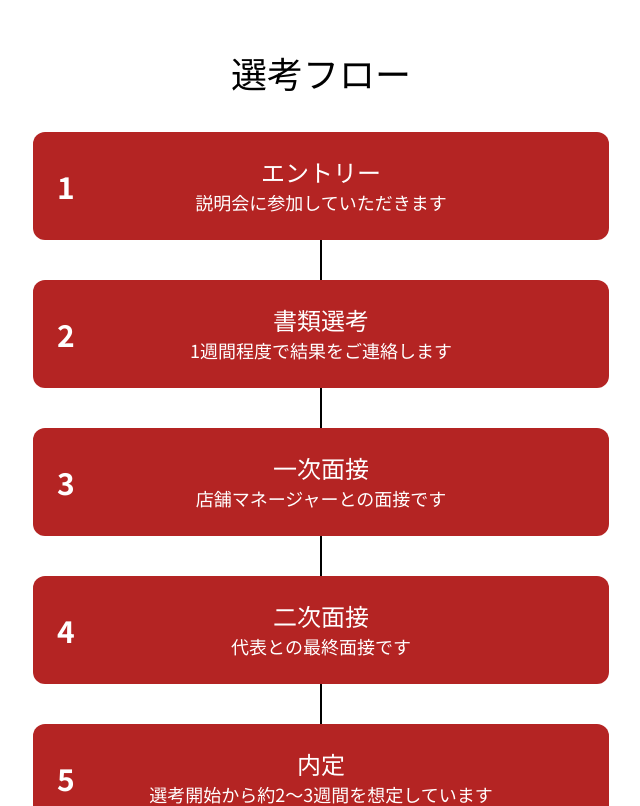
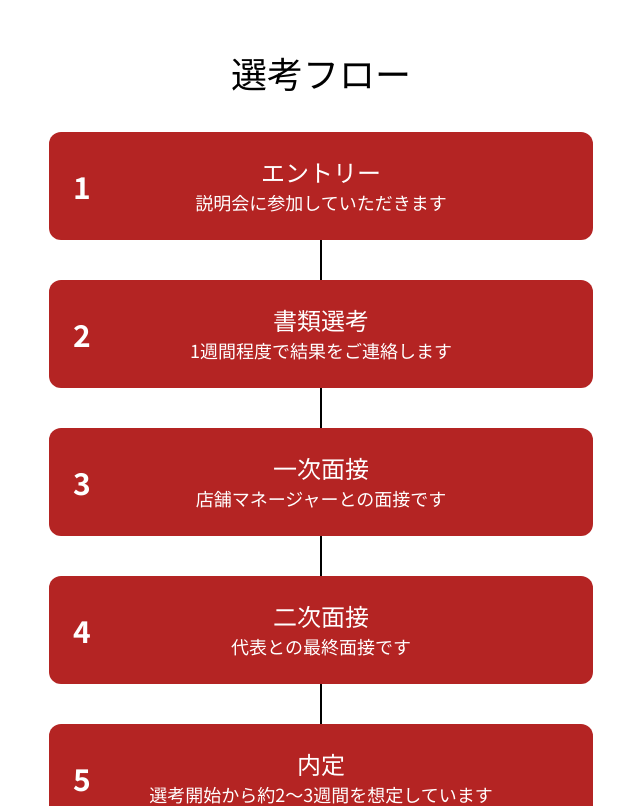
Before and after one commit to kyawnyanlynn/Piumore-CorporateSite, a React (Vite) app: page /recruitindex in a window 1280 px wide. Shown: the part 3100-3906 px from the top of the page, without its empty margins (319-959 px from the left). Built offline with nearby package versions, Linux system fonts and the light colour scheme.

Commit message:
fix：Recruitfowバグ修正

```diff
--- a/src/components/RecruitmentInformation/Recruitflow.tsx
+++ b/src/components/RecruitmentInformation/Recruitflow.tsx
@@ -14,7 +14,7 @@
             <div className="relative w-full max-w-xl">
 
                 <div className="absolute left-1/2 top-0 bottom-0 w-[2px] bg-black transform -translate-x-1/2" />
-                <div className="flex flex-col gap-10 ">
+                <div className="flex flex-col gap-10 mx-4 ">
                     {steps.map((step, index) => (
                         <div
                             key={index}
```
